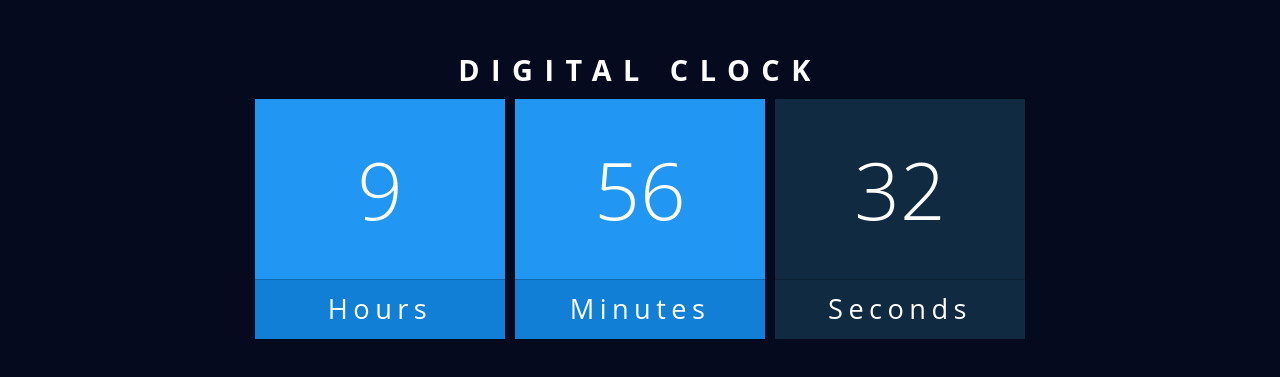
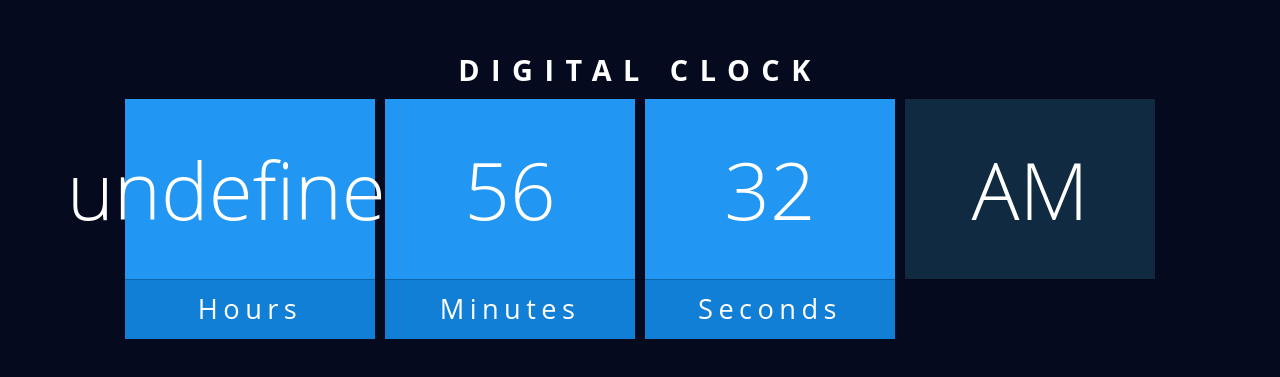
Before and after one commit to Biplob14/vanilla-js-digital-clock, a plain HTML site: page index.html in a window 1280 px wide. Shown: the part 211-588 px from the top of the page. Drawn offline with Linux system fonts and the light colour scheme.

Commit message:
formated on 12 hour and added am-pm feature

```diff
--- a/app.js
+++ b/app.js
@@ -2,10 +2,35 @@ function clock() {
     var hours = document.getElementById('hour');
     var minutes = document.getElementById('minutes');
     var second = document.getElementById('seconds');
+    var timeForm = document.getElementById('format');
 
-    hours.innerHTML = new Date().getHours();
-    minutes.innerHTML = new Date().getMinutes();
-    second.innerHTML = new Date().getSeconds();
+    var timeHour = leadZero(new Date().getHours());
+
+    hours.innerHTML = format(timeHour);
+    minutes.innerHTML = leadZero(new Date().getMinutes());
+    second.innerHTML = leadZero(new Date().getSeconds());
+    timeForm.innerHTML = period(timeHour);
+
+
 }
 
+// set am/pm format
+function period(time) {
+    if(time > 11)
+        return 'PM';
+    return 'AM';
+}
+
+// set 12 hour format
+function format(time) {
+    if(time > 11)
+        return time = time % 12;
+}
 var interval = setInterval(clock, 100);
+// make a lead number in case of less than 10
+function leadZero(time) {
+    if(time <= 9)
+        time = '0' + time;
+
+    return time;
+}
--- a/index.html
+++ b/index.html
@@ -13,6 +13,7 @@
             <div><span id="hour">00</span><span>Hours</span></div>
             <div><span id="minutes">00</span><span>Minutes</span></div>
             <div><span id="seconds">00</span><span>Seconds</span></div>
+            <div><span id="format">AM</span></div>
         </div>
     </div>
 
--- a/style.css
+++ b/style.css
@@ -35,6 +35,7 @@ body {
 
 #clock #time {
     display: flex;
+    transition: .5s ease;
 }
 
 #clock #time div {
@@ -58,6 +59,12 @@ body {
     box-shadow: 0 0 0 1px rgba(0, 0, 0, .2);
 }
 
+#seconds {
+    /* transition:opacity 0.2s; */
+    /* transition: 1s linear all; */
+    animation-delay: .5s;
+}
+
 #clock #time div span:nth-child(2) {
     height: 60px;
     font-size: 1.7em;
```
